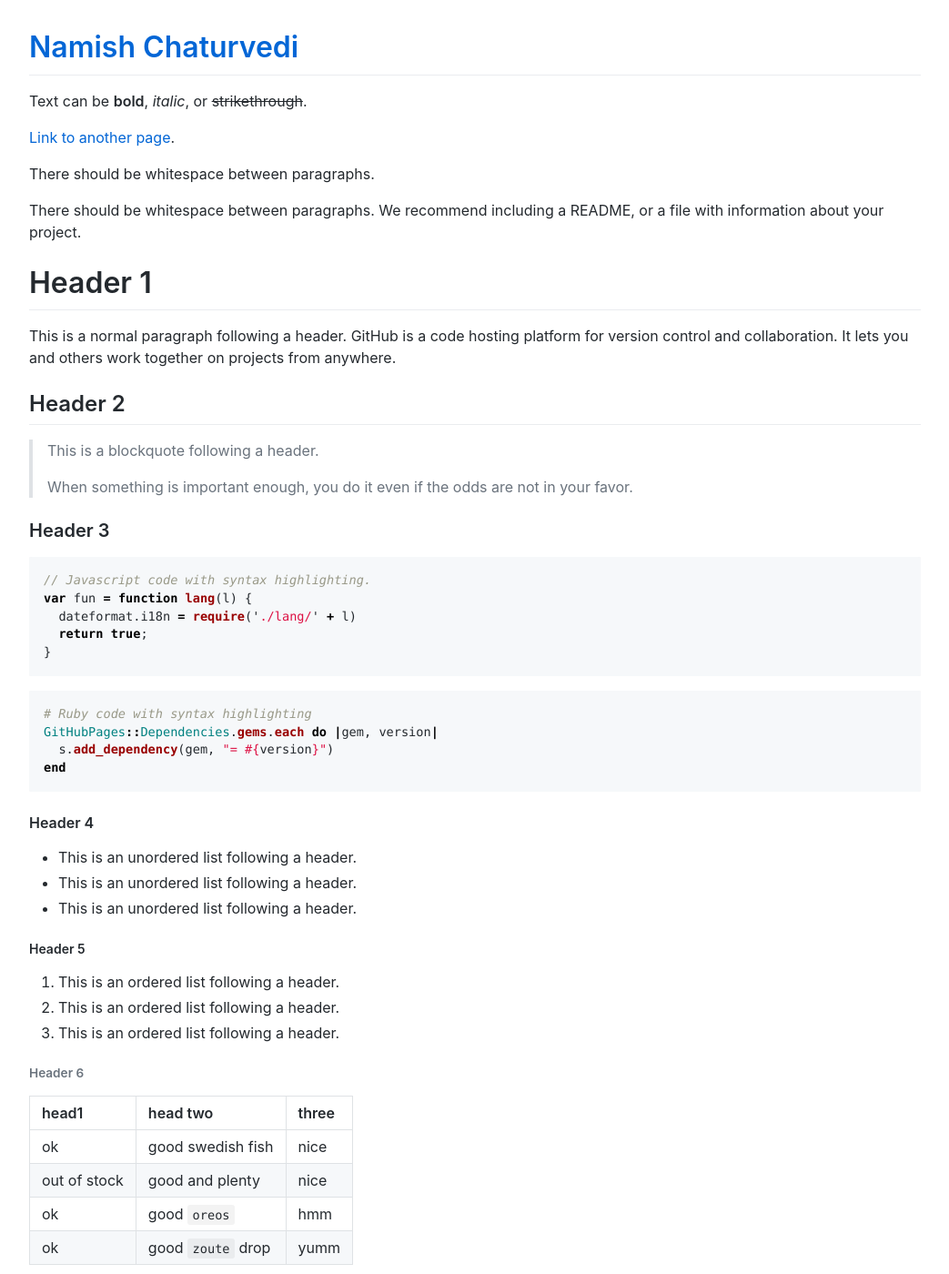
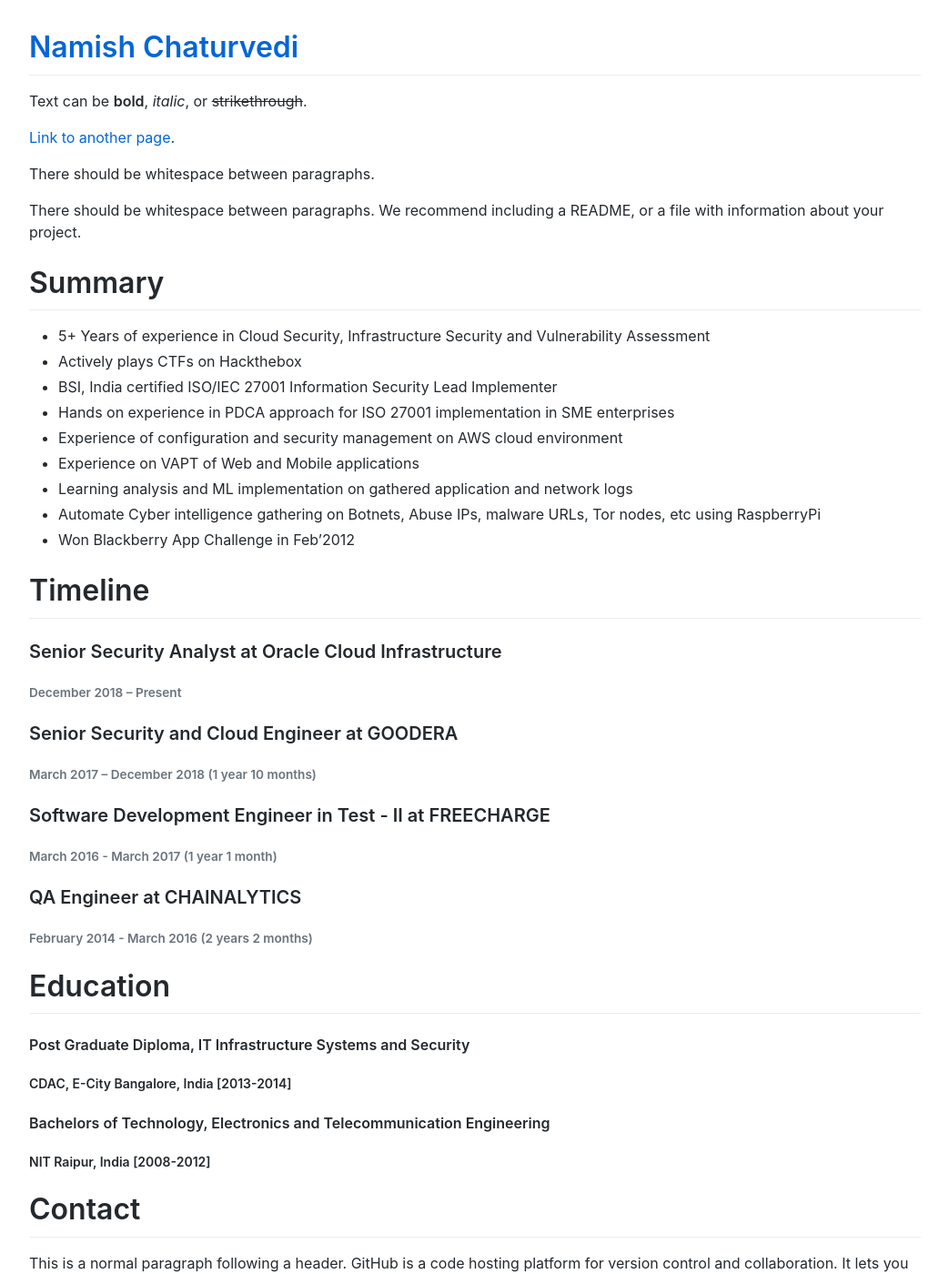
Before and after one commit to namishelex01/namishelex01.github.io, a Jekyll site: the page built from index.md, in a window 1280 px wide and 1400 px high. Shown: the whole window at 91% size, without its empty margins (118-1161 px from the left). Built offline with Jekyll 4.4.1, drawn with Linux system fonts in a browser that asks for light colours; comment, search, counter and statistics services are not loaded.

Commit message:
Update index.md

```diff
--- a/index.md
+++ b/index.md
@@ -1,6 +1,7 @@
 ---
 layout: default
 ---
+
 
 Text can be **bold**, _italic_, or ~~strikethrough~~.
 
@@ -10,7 +11,35 @@ There should be whitespace between paragraphs.
 
 There should be whitespace between paragraphs. We recommend including a README, or a file with information about your project.
 
-# Header 1
+# Summary
+* 5+ Years of experience in Cloud Security, Infrastructure Security and Vulnerability Assessment
+* Actively plays CTFs on Hackthebox
+* BSI, India certified ISO/IEC 27001 Information Security Lead Implementer
+* Hands on experience in PDCA approach for ISO 27001 implementation in SME enterprises
+* Experience of configuration and security management on AWS cloud environment
+* Experience on VAPT of Web and Mobile applications
+* Learning analysis and ML implementation on gathered application and network logs
+* Automate Cyber intelligence gathering on Botnets, Abuse IPs, malware URLs, Tor nodes, etc using RaspberryPi
+* Won Blackberry App Challenge in Feb'2012
+
+# Timeline
+### Senior Security Analyst at Oracle Cloud Infrastructure
+###### December 2018 – Present
+### Senior Security and Cloud Engineer at GOODERA
+###### March 2017 – December 2018 (1 year 10 months)
+### Software Development Engineer in Test - II at FREECHARGE
+###### March 2016 - March 2017 (1 year 1 month)
+### QA Engineer at CHAINALYTICS
+###### February 2014 - March 2016 (2 years 2 months)
+
+# Education
+#### Post Graduate Diploma, IT Infrastructure Systems and Security
+##### CDAC, E-City Bangalore, India [2013-2014]
+#### Bachelors of Technology, Electronics and Telecommunication Engineering
+##### NIT Raipur, India [2008-2012]
+
+# Contact
+
 
 This is a normal paragraph following a header. GitHub is a code hosting platform for version control and collaboration. It lets you and others work together on projects from anywhere.
 
```
